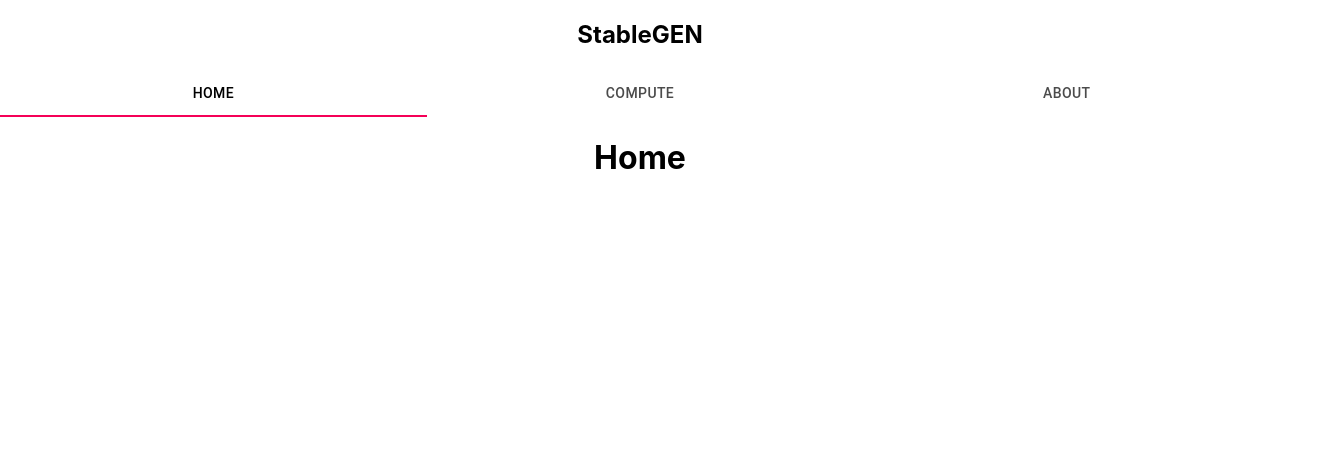
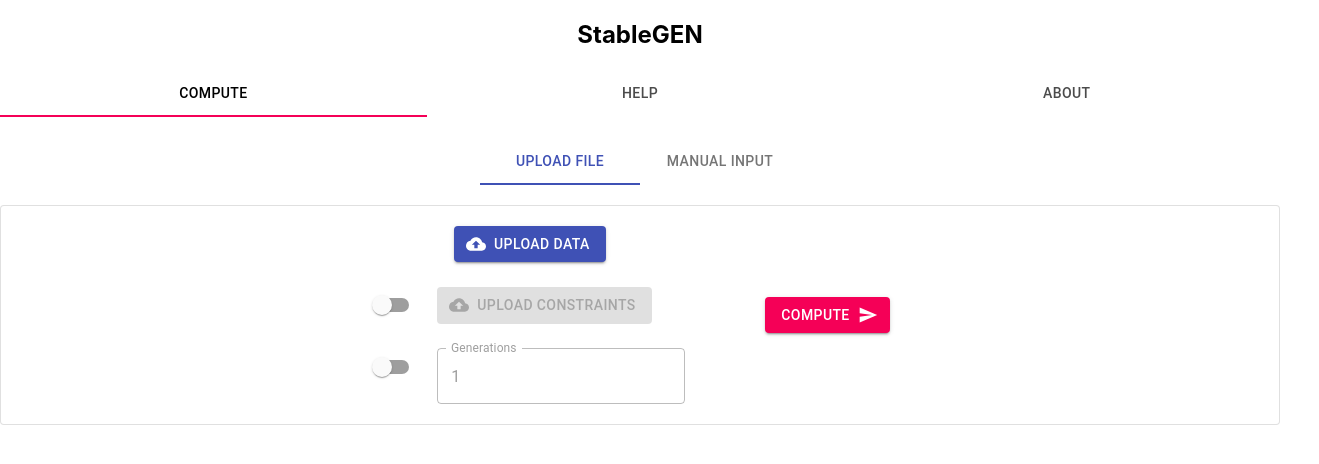
Before and after one commit to stevenwang5689/stable-gen, a React (Create React App) app: page / in a window 1280 px wide. Shown: the top 464 px of the page, 1319 px wide, since content can reach past the window. Built offline with nearby package versions, Linux system fonts and the light colour scheme.

Commit message:
changed structure

```diff
--- a/src/App.js
+++ b/src/App.js
@@ -1,6 +1,6 @@
 import React, { Fragment } from "react";
 import './App.css';
-import Home from "./components/home"
+import Help from "./components/help"
 import About from "./components/about"
 import Compute from "./components/compute"
 import Error from "./components/error"
@@ -24,15 +24,15 @@ function App() {
                     <Fragment>
                         <h2> StableGEN</h2>
                         <Tabs value = {location.pathname} centered variant="fullWidth">
-                            <Tab label = "Home" value = "/" component = {Link} to = '/' />
-                            <Tab label = "Compute" value = "/compute" component = {Link} to = '/compute' />
+                            <Tab label = "Compute" value = "/" component = {Link} to = '/' />
+                            <Tab label = "Help" value = "/help" component = {Link} to = '/help' />
                             <Tab label = "About" value = "/about" component = {Link} to = '/about' />
                         </Tabs>
 
                         <Switch>
-                            <Route path = '/compute' component={Compute} />
+                            <Route path = '/' component={Compute} />
                             <Route path = '/about' component={About} />
-                            <Route path = '/' component={Home} />
+                            <Route path = '/help' component={Help} />
                             <Route component={Error} />
                         </Switch>
                     </Fragment>
--- a/src/components/compute.js
+++ b/src/components/compute.js
@@ -179,7 +179,7 @@ class Compute extends Component {
       var listOfPolymers = config.polymers.map((polymers) => {
         var monomers = polymers.map(monomer => {
           return(
-            <p> {monomer} </p>
+            <p> {monomer.join(" ")} </p>
           )
         });
         return(
--- /dev/null
+++ b/src/components/help.js
@@ -0,0 +1,7 @@
+import React from "react"
+
+function Help() {
+  return <h1>Help</h1>
+}
+
+export default Help
--- a/src/components/home.js
+++ /dev/null
@@ -1,7 +0,0 @@
-import React from "react"
-
-function Home() {
-  return <h1>Home</h1>
-}
-
-export default Home
```
